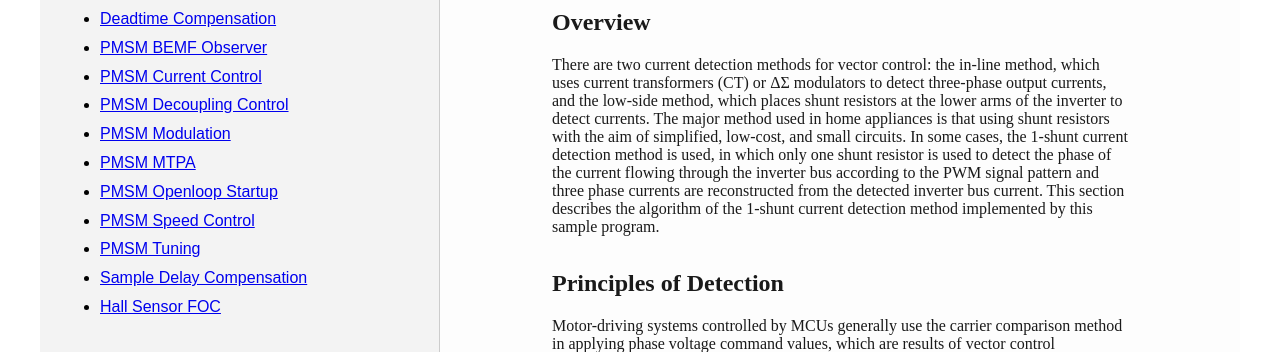
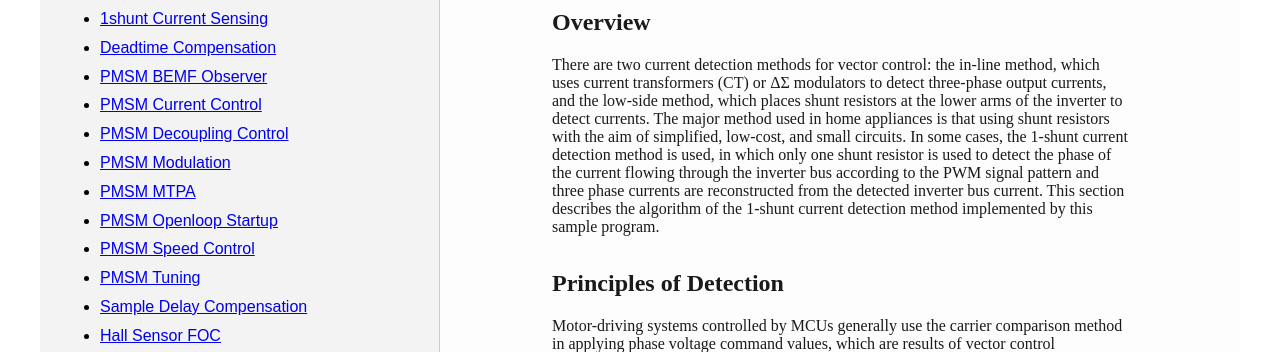
Before and after one commit to giangduong2001/qe-motor, a plain HTML site: page RampMotorMiddlewareDoc/index.html in a window 1280 px wide. Shown: the part 196-548 px from the top of the page. Drawn offline with nearby package versions, Linux system fonts and the light colour scheme.

Commit message:
Update index.html

```diff
--- a/RampMotorMiddlewareDoc/index.html
+++ b/RampMotorMiddlewareDoc/index.html
@@ -58,7 +58,7 @@
 <h1>RAMP Documentation</h1>
 <h2>Motor Control Algorithm</h2>
 <ul>
-
+  <li><a href="https://giangduong2001.github.io/qe-motor/RampMotorMiddlewareDoc/doc_alg/Algorithm_1shunt.html" target="contentFrame">1shunt Current Sensing</a></li>
   <li><a href="https://giangduong2001.github.io/qe-motor/RampMotorMiddlewareDoc/doc_alg/Algorithm_Deadtime_Compensation.html" target="contentFrame">Deadtime Compensation</a></li>
   <li><a href="https://giangduong2001.github.io/qe-motor/RampMotorMiddlewareDoc/doc_alg/Algorithm_PMSM_BEMFObserver.html" target="contentFrame">PMSM BEMF Observer</a></li>
   <li><a href="https://giangduong2001.github.io/qe-motor/RampMotorMiddlewareDoc/doc_alg/Algorithm_PMSM_CurrentControl.html" target="contentFrame">PMSM Current Control</a></li>
```
